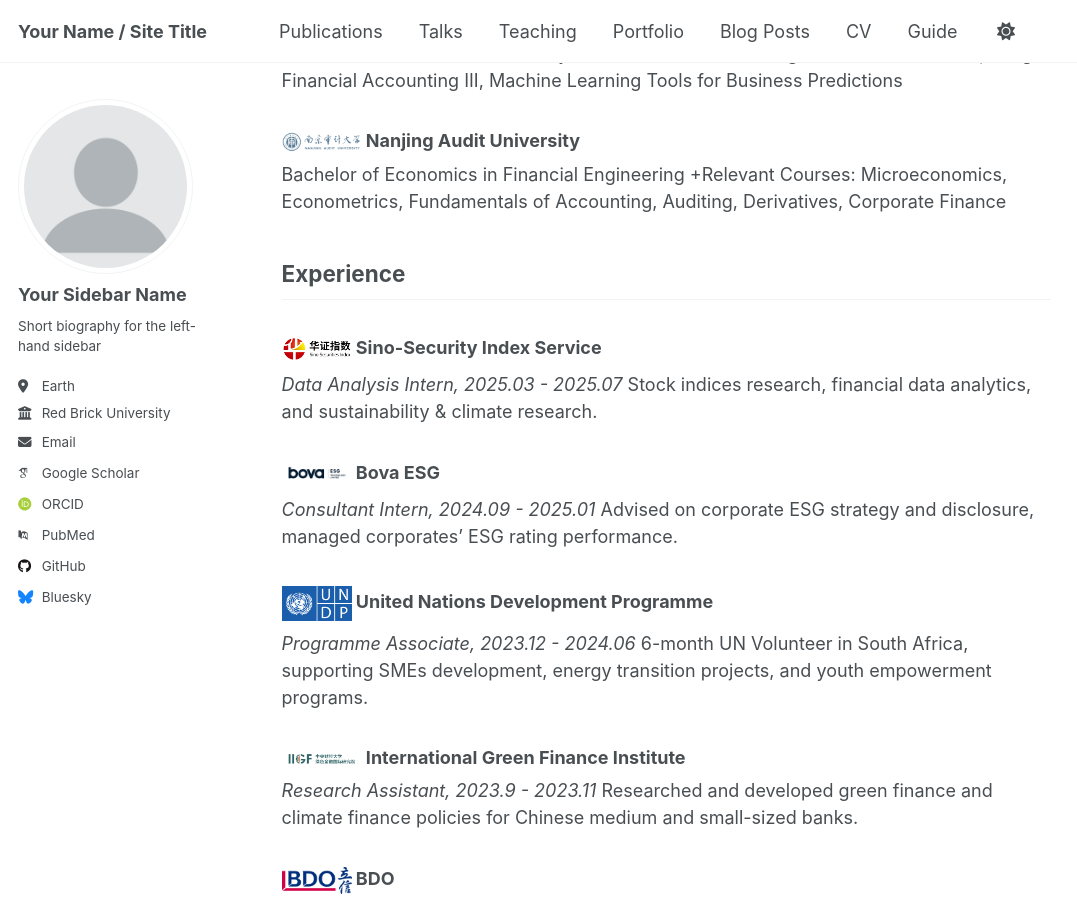
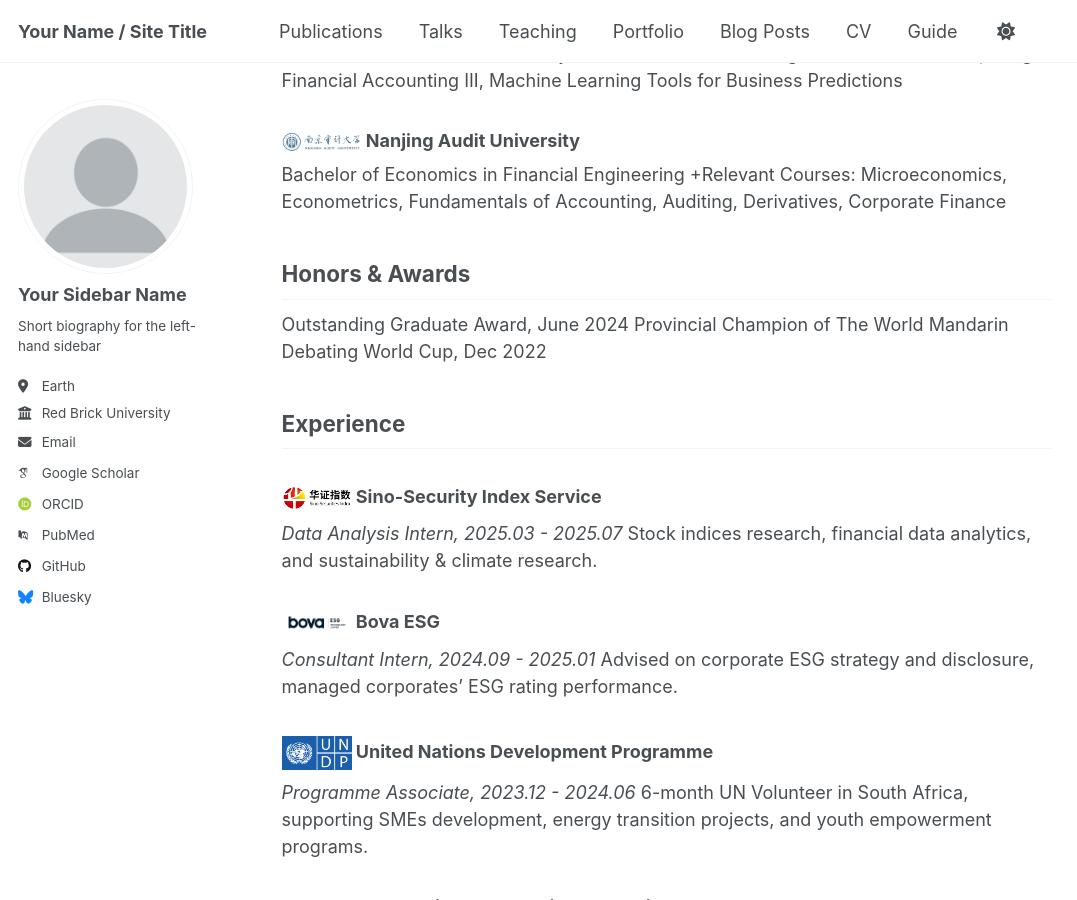
Before and after one commit to yuchen0709/yuchen0709.github.io, a Jekyll site: the page built from _pages/about.md, in a window 1280 px wide and 900 px high, scrolled down 495 px. Shown: the whole window, without its empty margins (0-1077 px from the left). Built offline with Jekyll 4.4.1, drawn with Linux system fonts in a browser that asks for light colours; some web fonts are replaced; a script that is not in the unit is left out.

Commit message:
Update about.md

```diff
--- a/_pages/about.md
+++ b/_pages/about.md
@@ -19,6 +19,10 @@ Master of Science in Business Analytics - Accounting Analytics Track
 Bachelor of Economics in Financial Engineering
 +Relevant Courses: Microeconomics, Econometrics, Fundamentals of Accounting, Auditing, Derivatives, Corporate Finance
 
+Honors & Awards
+------
+Outstanding Graduate Award, June 2024
+Provincial Champion of The World Mandarin Debating World Cup, Dec 2022
 
 Experience
 ------
```
